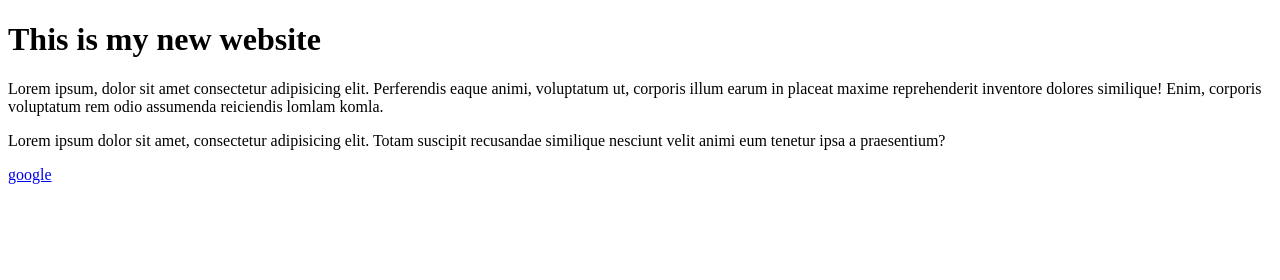
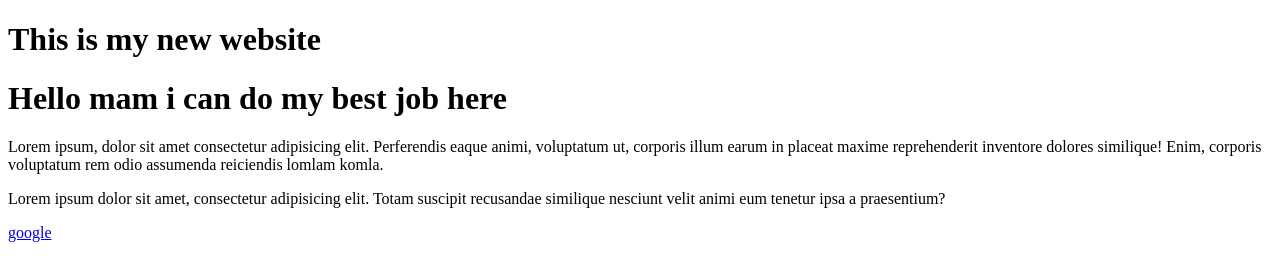
Before and after one commit to Rafi7082/mt-14, a plain HTML site: page index.html in a window 1280 px wide. Drawn offline with Linux system fonts and the light colour scheme.

Commit message:
six-commit

```diff
--- a/index.html
+++ b/index.html
@@ -7,6 +7,7 @@
 </head>
 <body>
     <h1>This is my new website</h1>
+    <div><h1>Hello mam i can do my best job here</h1></div>
     <p>Lorem ipsum, dolor sit amet consectetur adipisicing elit. Perferendis eaque animi, voluptatum ut, corporis illum earum in placeat maxime reprehenderit inventore dolores similique! Enim, corporis voluptatum rem odio assumenda reiciendis lomlam komla.</p>
     <p>Lorem ipsum dolor sit amet, consectetur adipisicing elit. Totam suscipit recusandae similique nesciunt velit animi eum tenetur ipsa a praesentium?</p>
     <a href="google a jow">google</a>
```
